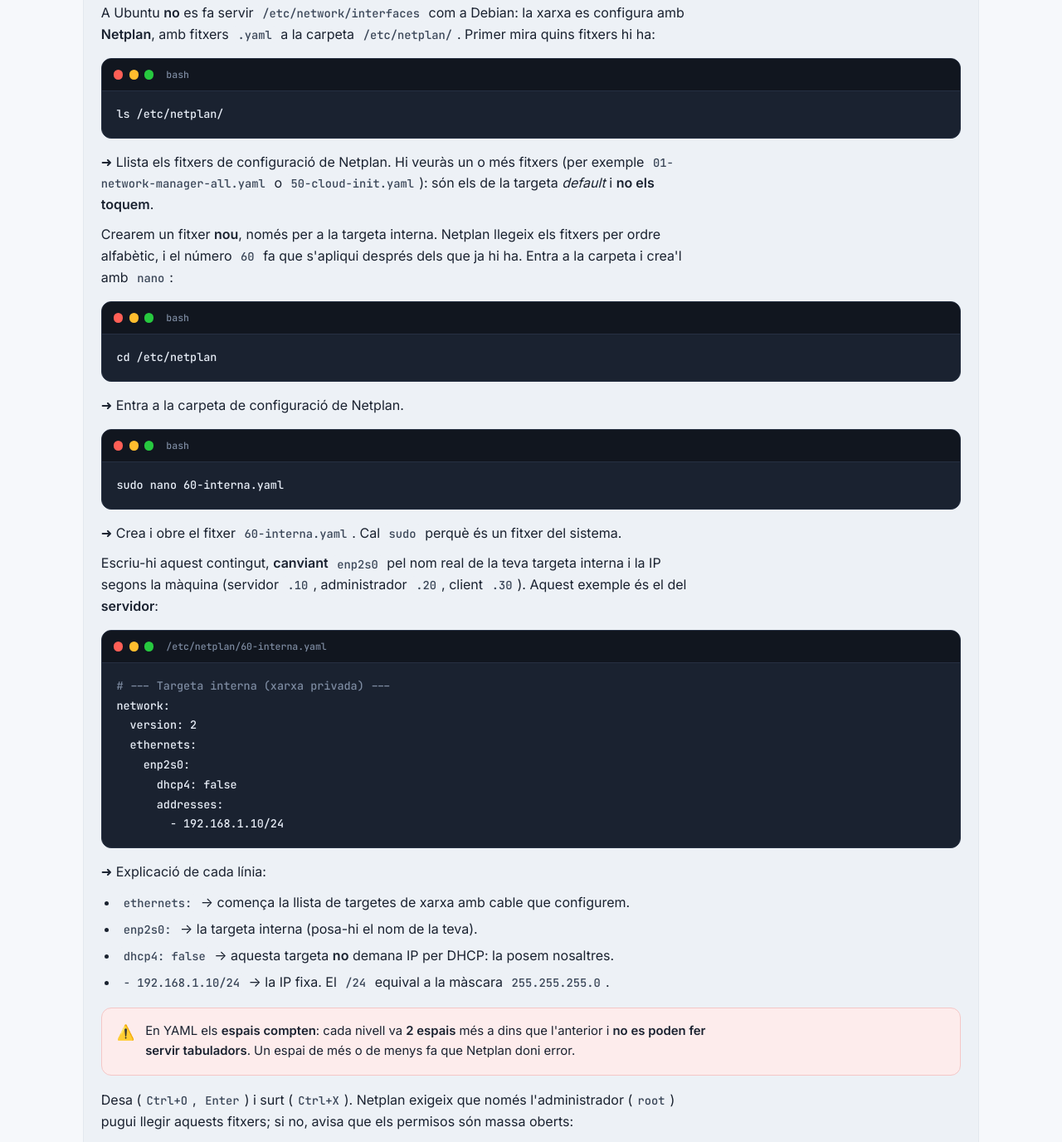
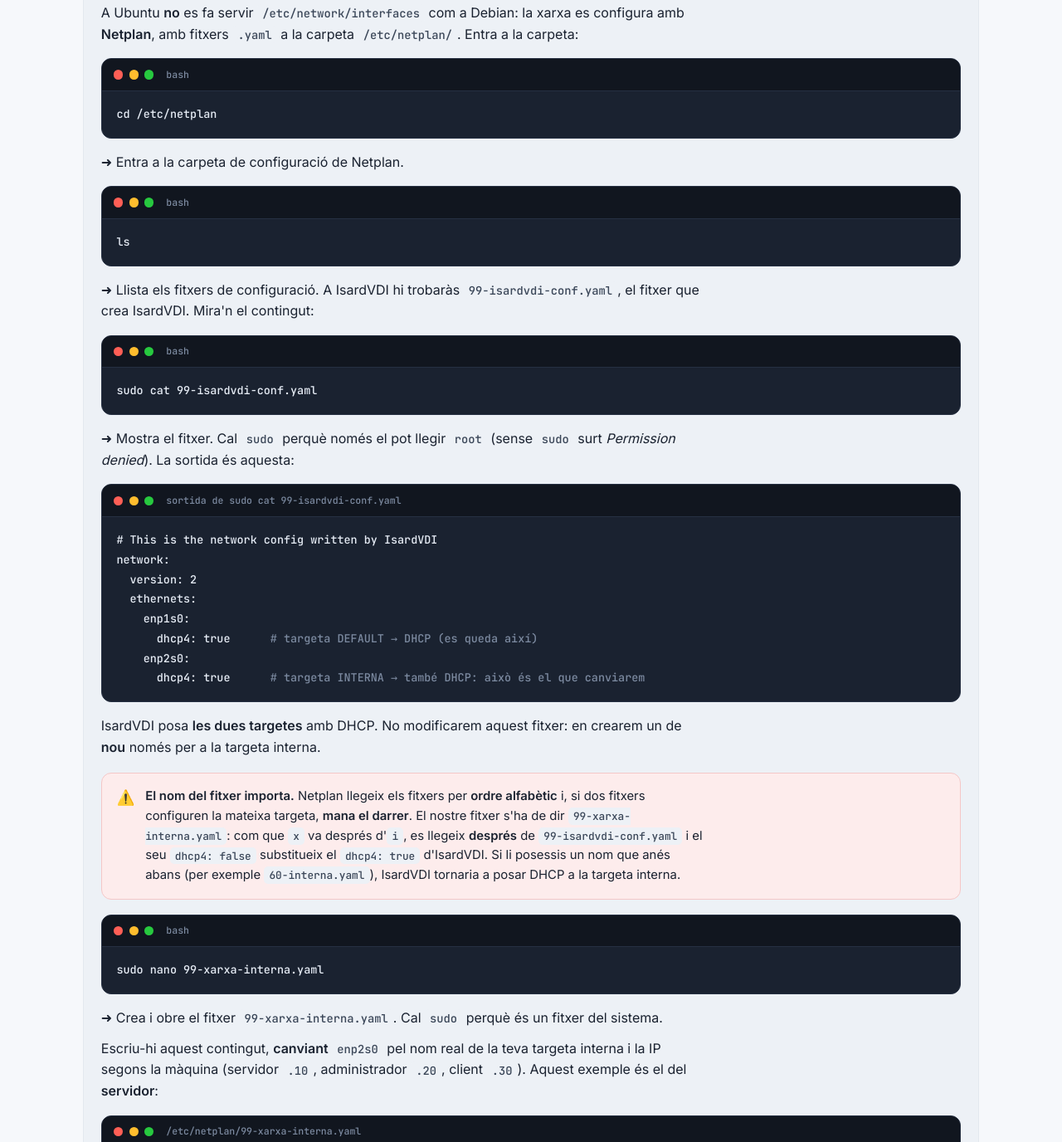
Before and after one commit to Josep-merce/M0614, a plain HTML site: page public_html/aea2_a0b.html in a window 1280 px wide. Shown: the part 4757-6133 px from the top of the page at 83% size. Drawn offline with Linux system fonts and the light colour scheme.

Commit message:
AEA2·A0b: IP fixa amb 99-xarxa-interna.yaml perquè mani sobre 99-isardvdi-conf.yaml
IsardVDI crea 99-isardvdi-conf.yaml amb DHCP a les dues targetes; un
fitxer 60-* quedava anul·lat. Es mostra el fitxer d'IsardVDI, s'explica
l'ordre alfabètic i s'afegeix la comprovació amb netplan get.

Co-Authored-By: Claude Opus 5.5 <noreply@anthropic.com>
Claude-Session: https://claude.ai/code/session_01CwnQCnHjWtW8pnJ2BycVhy

```diff
--- a/public_html/aea2_a0b.html
+++ b/public_html/aea2_a0b.html
@@ -356,13 +356,7 @@
     <h3>2.2 · Assignar la IP fixa a la targeta interna</h3>
     <div class="role-box all">
       <span class="role-label all">Totes les màquines · exemple: servidor</span>
-      <p>A Ubuntu <strong>no</strong> es fa servir <code>/etc/network/interfaces</code> com a Debian: la xarxa es configura amb <strong>Netplan</strong>, amb fitxers <code>.yaml</code> a la carpeta <code>/etc/netplan/</code>. Primer mira quins fitxers hi ha:</p>
-      <div class="term">
-        <div class="term-bar"><span class="dot r"></span><span class="dot y"></span><span class="dot g"></span><span class="t">bash</span></div>
-        <pre><code>ls /etc/netplan/</code></pre>
-      </div>
-      <p>➜ Llista els fitxers de configuració de Netplan. Hi veuràs un o més fitxers (per exemple <code>01-network-manager-all.yaml</code> o <code>50-cloud-init.yaml</code>): són els de la targeta <em>default</em> i <strong>no els toquem</strong>.</p>
-      <p>Crearem un fitxer <strong>nou</strong>, només per a la targeta interna. Netplan llegeix els fitxers per ordre alfabètic, i el número <code>60</code> fa que s'apliqui després dels que ja hi ha. Entra a la carpeta i crea'l amb <code>nano</code>:</p>
+      <p>A Ubuntu <strong>no</strong> es fa servir <code>/etc/network/interfaces</code> com a Debian: la xarxa es configura amb <strong>Netplan</strong>, amb fitxers <code>.yaml</code> a la carpeta <code>/etc/netplan/</code>. Entra a la carpeta:</p>
       <div class="term">
         <div class="term-bar"><span class="dot r"></span><span class="dot y"></span><span class="dot g"></span><span class="t">bash</span></div>
         <pre><code>cd /etc/netplan</code></pre>
@@ -370,12 +364,38 @@
       <p>➜ Entra a la carpeta de configuració de Netplan.</p>
       <div class="term">
         <div class="term-bar"><span class="dot r"></span><span class="dot y"></span><span class="dot g"></span><span class="t">bash</span></div>
-        <pre><code>sudo nano 60-interna.yaml</code></pre>
+        <pre><code>ls</code></pre>
       </div>
-      <p>➜ Crea i obre el fitxer <code>60-interna.yaml</code>. Cal <code>sudo</code> perquè és un fitxer del sistema.</p>
+      <p>➜ Llista els fitxers de configuració. A IsardVDI hi trobaràs <code>99-isardvdi-conf.yaml</code>, el fitxer que crea IsardVDI. Mira'n el contingut:</p>
+      <div class="term">
+        <div class="term-bar"><span class="dot r"></span><span class="dot y"></span><span class="dot g"></span><span class="t">bash</span></div>
+        <pre><code>sudo cat 99-isardvdi-conf.yaml</code></pre>
+      </div>
+      <p>➜ Mostra el fitxer. Cal <code>sudo</code> perquè només el pot llegir <code>root</code> (sense <code>sudo</code> surt <em>Permission denied</em>). La sortida és aquesta:</p>
+      <div class="term">
+        <div class="term-bar"><span class="dot r"></span><span class="dot y"></span><span class="dot g"></span><span class="t">sortida de sudo cat 99-isardvdi-conf.yaml</span></div>
+        <pre><code># This is the network config written by IsardVDI
+network:
+  version: 2
+  ethernets:
+    enp1s0:
+      dhcp4: true      <span class="c"># targeta DEFAULT → DHCP (es queda així)</span>
+    enp2s0:
+      dhcp4: true      <span class="c"># targeta INTERNA → també DHCP: això és el que canviarem</span></code></pre>
+      </div>
+      <p>IsardVDI posa <strong>les dues targetes</strong> amb DHCP. No modificarem aquest fitxer: en crearem un de <strong>nou</strong> només per a la targeta interna.</p>
+      <div class="callout warn">
+        <span class="ico">⚠️</span>
+        <p><strong>El nom del fitxer importa.</strong> Netplan llegeix els fitxers per <strong>ordre alfabètic</strong> i, si dos fitxers configuren la mateixa targeta, <strong>mana el darrer</strong>. El nostre fitxer s'ha de dir <code>99-xarxa-interna.yaml</code>: com que <code>x</code> va després d'<code>i</code>, es llegeix <strong>després</strong> de <code>99-isardvdi-conf.yaml</code> i el seu <code>dhcp4: false</code> substitueix el <code>dhcp4: true</code> d'IsardVDI. Si li posessis un nom que anés abans (per exemple <code>60-interna.yaml</code>), IsardVDI tornaria a posar DHCP a la targeta interna.</p>
+      </div>
+      <div class="term">
+        <div class="term-bar"><span class="dot r"></span><span class="dot y"></span><span class="dot g"></span><span class="t">bash</span></div>
+        <pre><code>sudo nano 99-xarxa-interna.yaml</code></pre>
+      </div>
+      <p>➜ Crea i obre el fitxer <code>99-xarxa-interna.yaml</code>. Cal <code>sudo</code> perquè és un fitxer del sistema.</p>
       <p>Escriu-hi aquest contingut, <strong>canviant</strong> <code>enp2s0</code> pel nom real de la teva targeta interna i la IP segons la màquina (servidor <code>.10</code>, administrador <code>.20</code>, client <code>.30</code>). Aquest exemple és el del <strong>servidor</strong>:</p>
       <div class="term">
-        <div class="term-bar"><span class="dot r"></span><span class="dot y"></span><span class="dot g"></span><span class="t">/etc/netplan/60-interna.yaml</span></div>
+        <div class="term-bar"><span class="dot r"></span><span class="dot y"></span><span class="dot g"></span><span class="t">/etc/netplan/99-xarxa-interna.yaml</span></div>
         <pre><code><span class="c"># --- Targeta interna (xarxa privada) ---</span>
 network:
   version: 2
@@ -399,7 +419,7 @@ network:
       <p>Desa (<code>Ctrl+O</code>, <code>Enter</code>) i surt (<code>Ctrl+X</code>). Netplan exigeix que només l'administrador (<code>root</code>) pugui llegir aquests fitxers; si no, avisa que els permisos són massa oberts:</p>
       <div class="term">
         <div class="term-bar"><span class="dot r"></span><span class="dot y"></span><span class="dot g"></span><span class="t">bash</span></div>
-        <pre><code>sudo chmod 600 60-interna.yaml</code></pre>
+        <pre><code>sudo chmod 600 99-xarxa-interna.yaml</code></pre>
       </div>
       <p>➜ Deixa el fitxer amb permisos de lectura i escriptura <strong>només per a <code>root</code></strong>.</p>
       <p>Aplica la configuració:</p>
@@ -414,9 +434,15 @@ network:
         <pre><code>ip a show enp2s0</code></pre>
       </div>
       <p>➜ Mostra només la targeta <code>enp2s0</code> per comprovar que ja té la IP fixa assignada (<code>inet 192.168.1.10/24</code>).</p>
+      <p>També pots demanar a Netplan la configuració final de la targeta interna, després de combinar tots els fitxers:</p>
+      <div class="term">
+        <div class="term-bar"><span class="dot r"></span><span class="dot y"></span><span class="dot g"></span><span class="t">bash</span></div>
+        <pre><code>sudo netplan get ethernets.enp2s0</code></pre>
+      </div>
+      <p>➜ Ha de sortir <code>dhcp4: false</code> i l'adreça <code>192.168.1.10/24</code>. Si surt <code>dhcp4: true</code>, el teu fitxer s'està llegint abans que el d'IsardVDI: revisa'n el nom.</p>
       <div class="callout tip">
         <span class="ico">💡</span>
-        <p>No toquis la targeta <em>default</em> ni els fitxers de Netplan que ja hi havia: ha de continuar amb DHCP perquè les màquines segueixin tenint Internet per instal·lar paquets. Repeteix aquest pas a les tres màquines amb la seva IP (<code>.10</code>, <code>.20</code>, <code>.30</code>).</p>
+        <p>No toquis la targeta <em>default</em> ni el fitxer <code>99-isardvdi-conf.yaml</code>: ha de continuar amb DHCP perquè les màquines segueixin tenint Internet per instal·lar paquets. Repeteix aquest pas a les tres màquines amb la seva IP (<code>.10</code>, <code>.20</code>, <code>.30</code>).</p>
       </div>
     </div>
 
@@ -579,9 +605,10 @@ network:
     <table>
       <thead><tr><th>Problema</th><th>Causa</th><th>Solució</th></tr></thead>
       <tbody>
-        <tr><td><code>ping</code> no respon</td><td>La IP fixa no s'ha aplicat o l'has posada a la targeta <em>default</em> en lloc de la interna.</td><td>Revisa <code>/etc/netplan/60-interna.yaml</code> amb el nom correcte de la targeta interna, fes <code>sudo netplan apply</code> i comprova-ho amb <code>ip a</code>.</td></tr>
+        <tr><td><code>ping</code> no respon</td><td>La IP fixa no s'ha aplicat o l'has posada a la targeta <em>default</em> en lloc de la interna.</td><td>Revisa <code>/etc/netplan/99-xarxa-interna.yaml</code> amb el nom correcte de la targeta interna, fes <code>sudo netplan apply</code> i comprova-ho amb <code>ip a</code>.</td></tr>
+        <tr><td><code>sudo netplan get ethernets.enp2s0</code> mostra <code>dhcp4: true</code></td><td>El teu fitxer es llegeix abans que <code>99-isardvdi-conf.yaml</code> i la targeta interna continua amb DHCP.</td><td>Posa-li un nom que vagi després alfabèticament (<code>99-xarxa-interna.yaml</code>), fes <code>sudo netplan apply</code> i comprova <code>sudo netplan get ethernets.enp2s0</code>.</td></tr>
         <tr><td><code>netplan apply</code> dona un error de YAML</td><td>Hi ha un espai de més o de menys, o has fet servir tabuladors.</td><td>Torna a obrir el fitxer i revisa que cada nivell estigui 2 espais més a dins que l'anterior, sense tabuladors. L'error indica la línia on és el problema.</td></tr>
-        <tr><td><code>netplan</code> avisa <em>Permissions ... are too open</em></td><td>El fitxer <code>.yaml</code> el poden llegir altres usuaris.</td><td>Fes <code>sudo chmod 600 /etc/netplan/60-interna.yaml</code> i torna a fer <code>sudo netplan apply</code>.</td></tr>
+        <tr><td><code>netplan</code> avisa <em>Permissions ... are too open</em></td><td>El fitxer <code>.yaml</code> el poden llegir altres usuaris.</td><td>Fes <code>sudo chmod 600 /etc/netplan/99-xarxa-interna.yaml</code> i torna a fer <code>sudo netplan apply</code>.</td></tr>
         <tr><td>Després de canviar la xarxa, la màquina no té Internet</td><td>Has tocat la targeta <em>default</em>.</td><td>Deixa la targeta <em>default</em> com estava (DHCP) i posa la IP fixa només a la interna.</td></tr>
         <tr><td><code>sudo apt install</code> falla al servidor</td><td>No hi ha sortida a Internet per la targeta <em>default</em>, o no has fet <code>sudo apt update</code>.</td><td>Comprova amb <code>ip a</code> que la targeta <em>default</em> té IP i torna a fer <code>sudo apt update</code>.</td></tr>
         <tr><td><code>ssh</code> dona <em>Connection refused</em></td><td>El servei SSH no està instal·lat o no està actiu al servidor.</td><td>Al servidor, fes <code>sudo apt install openssh-server -y</code> i comprova <code>systemctl status ssh.socket</code>.</td></tr>
```
